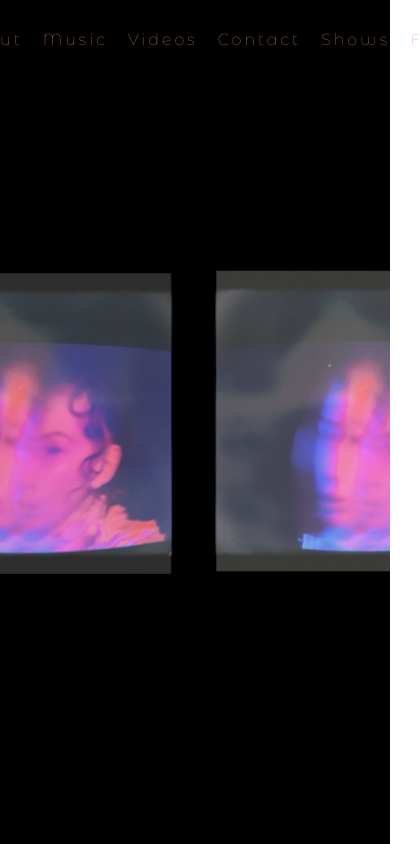
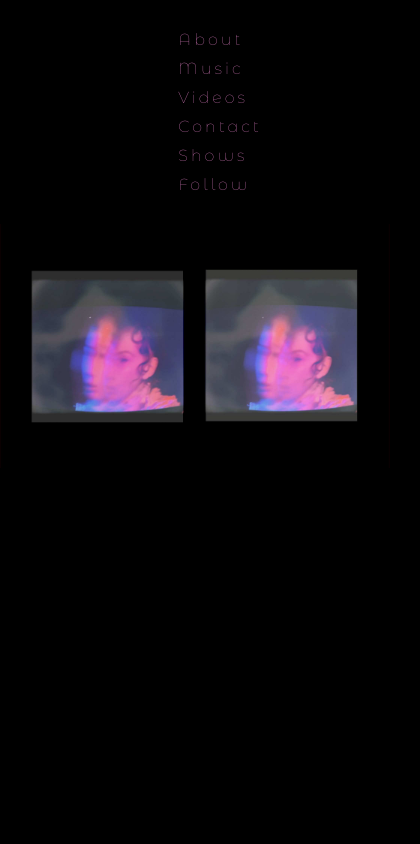
Before and after one commit to nanaioss/nanaioss.github.io, a website: page index.html in a window 390 px wide. Shown: the whole page, 420 px wide, since content can reach past the window. Drawn offline with Linux system fonts and the light colour scheme.

Commit message:
main page responsivness

```diff
--- a/css/main.css
+++ b/css/main.css
@@ -1,14 +1,16 @@
 .main-body {
-  background: url("../img/high/Unknown_\ ALBUM\ \ Final\ \(Desktop\ Prototype\)-2.jpg") fixed;
-  background-position: center;
-  background-size: cover;
-  position: fixed;
+
+  background-color: black;
   top: 0;
   left: 0;
   z-index: -3;
   margin: 0;
   padding: 0;
   font-family: 'Montserrat Alternates', sans-serif;
+}
+
+.bg-img {
+  max-width: 100%;
 }
 
 .navbar {
@@ -61,6 +63,15 @@ a:hover{
     align-items: center;
   }
 
+  .navbar ul {
+    list-style: none;
+    padding: 0;
+    margin: 0;
+    display: flex;
+    flex-direction: column;
+  }
+
+
   .navbar li {
     margin: 10px 0;
   }
--- a/index.html
+++ b/index.html
@@ -12,8 +12,10 @@
 </head>
 <body class="main-body">
 
+
+
        <div class="navbar">
-      <ul>
+      <ul class="ul-nav">
         <li><a rel="about " href="../html/about.html" class="neon-button" >About</a></li>
         <li><a rel="Music" href="../html/music.html" class="neon-button" >Music</a></li>
         <li><a rel="videos" href="../html/videos.html" class="neon-button" >Videos</a></li>
@@ -21,9 +23,10 @@
         <li><a rel="shows" href="./html/shows.html" class="neon-button">Shows</a></li>
         <li><a rel="subscribe" href="../html/follow.html" class="neon-button" target=”_blank”>Follow</a></li>
       </ul>
+
     </div>
 
-
+    <img  class="bg-img" src="../img/high/444.jpg">
 
 
 
```
Also changed, not shown: img/high/444.jpg (added).
